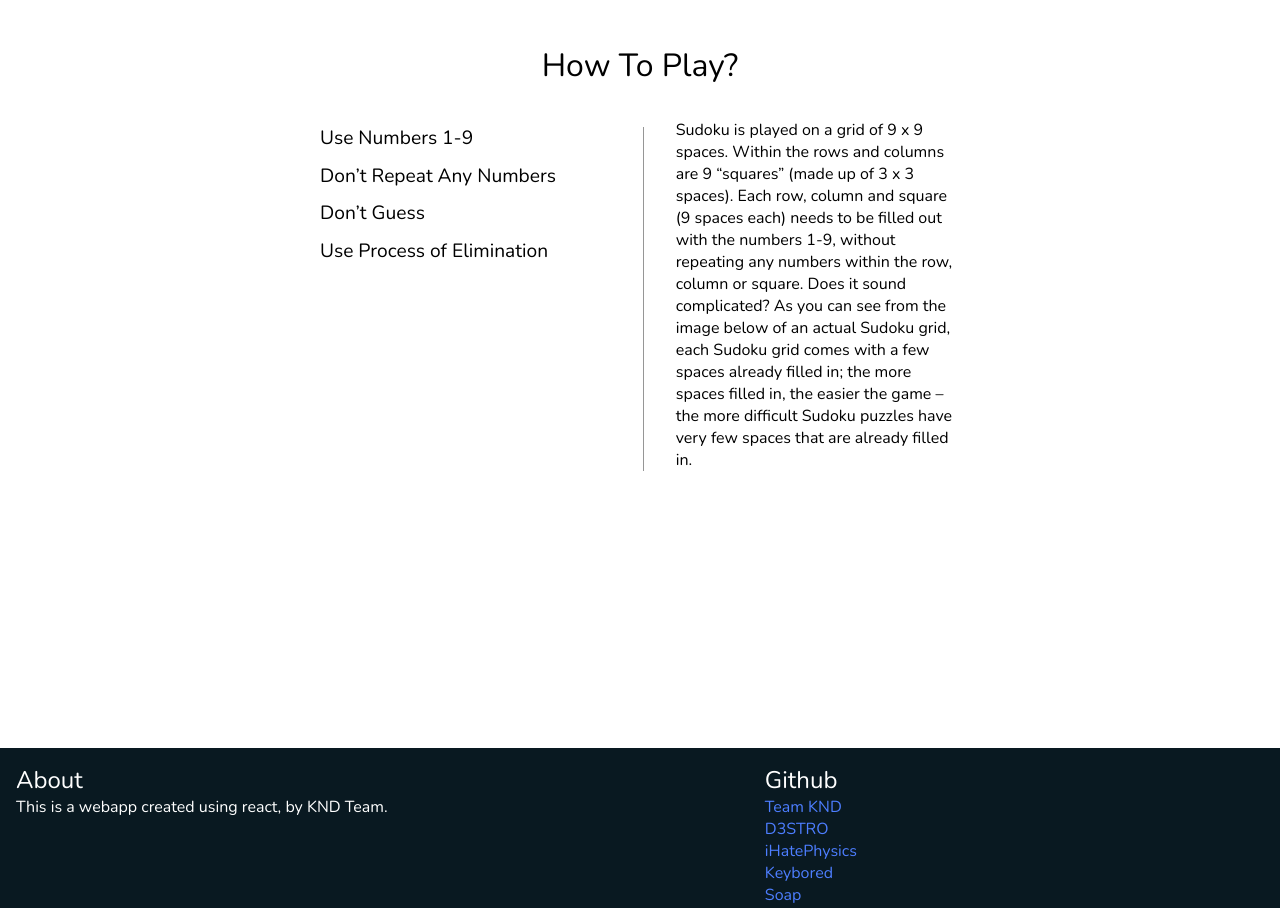
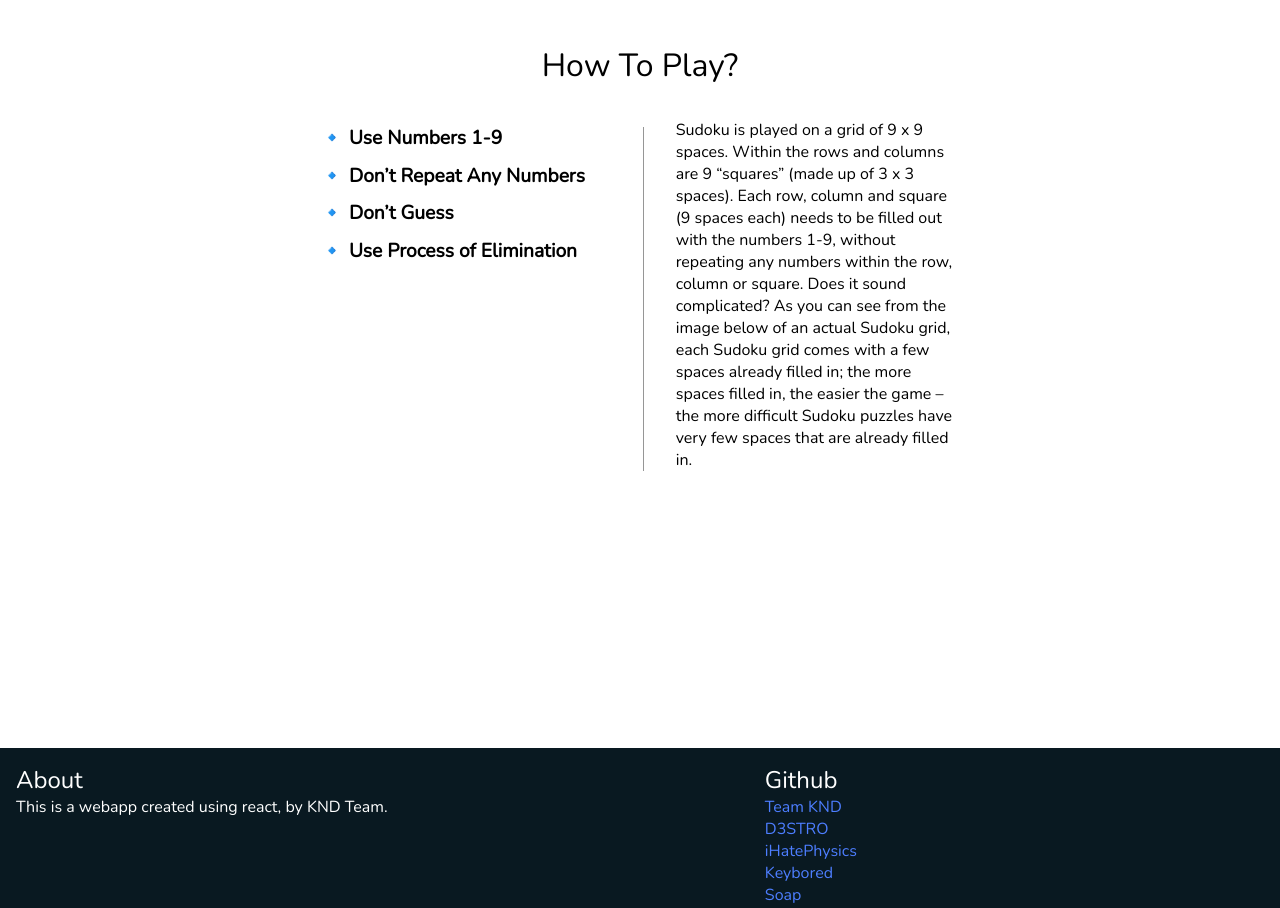
Before and after one commit to KND-Devsnest/pseudoku, a React (Create React App) app: page / in a window 1280 px wide. Shown: the part 820-1728 px from the top of the page. Built offline with nearby package versions, Linux system fonts and the light colour scheme.

Commit message:
upadted bullet points

```diff
--- a/src/data/rules.json
+++ b/src/data/rules.json
@@ -2,19 +2,19 @@
   "rules": [
     {
       "content": "Sudoku is played on a grid of 9 x 9 spaces. Within the rows and columns are 9 “squares” (made up of 3 x 3 spaces). Each row, column and square (9 spaces each) needs to be filled out with the numbers 1-9, without repeating any numbers within the row, column or square. Does it sound complicated? As you can see from the image below of an actual Sudoku grid, each Sudoku grid comes with a few spaces already filled in; the more spaces filled in, the easier the game – the more difficult Sudoku puzzles have very few spaces that are already filled in.",
-      "text": "Use Numbers 1-9"
+      "text": "🔹 Use Numbers 1-9"
     },
     {
       "content": "As you can see, in the upper left square (circled in blue), this square already has 7 out of the 9 spaces filled in. The only numbers missing from the square are 5 and 6. By seeing which numbers are missing from each square, row, or column, we can use process of elimination and deductive reasoning to decide which numbers need to go in each blank space.For example, in the upper left square, we know we need to add a 5 and a 6 to be able to complete the square, but based on the neighboring rows and squares we cannot clearly deduce which number to add in which space. This means that we should ignore the upper left square for now, and try to fill in spaces in some other areas of the grid instead.",
-      "text": "Don’t Repeat Any Numbers"
+      "text": "🔹 Don’t Repeat Any Numbers"
     },
     {
       "content": " Sudoku is a game of logic and reasoning, so you shouldn’t have to guess. If you don’t know what number to put in a certain space, keep scanning the other areas of the grid until you seen an opportunity to place a number. But don’t try to “force” anything – Sudoku rewards patience, insights, and recognition of patterns, not blind luck or guessing.",
-      "text": "Don’t Guess"
+      "text": "🔹 Don’t Guess"
     },
     {
       "content": "What do we mean by using “process of elimination” to play Sudoku? Here is an example. In this Sudoku grid (shown below), the far left-hand vertical column (circled in Blue) is missing only a few numbers: 1, 5 and 6.One way to figure out which numbers can go in each space is to use “process of elimination” by checking to see which other numbers are already included within each square – since there can be no duplication of numbers 1-9 within each square (or row or column).",
-      "text": "Use Process of Elimination"
+      "text": "🔹 Use Process of Elimination"
     }
   ]
 }
--- a/src/styles/Howtoplay.module.css
+++ b/src/styles/Howtoplay.module.css
@@ -25,12 +25,14 @@
 }
 .rulewrapper p {
   padding-bottom: 0.6em;
+  font-weight: 600;
 }
-.rulewrapper p:active {
+.rulewrapper p:hover {
   color: rgb(94, 94, 94);
+  transform: translateX(1rem);
   transition-delay: 0.8ms;
+  animation: forwards 1s;
 }
-
 .contentwrapper {
   width: fit-content;
   height: fit-content;
```
